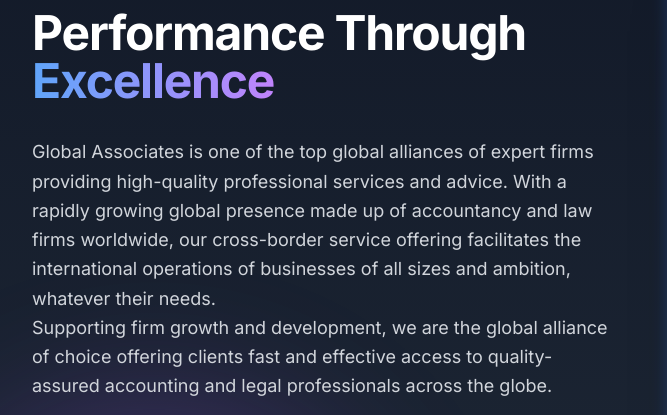
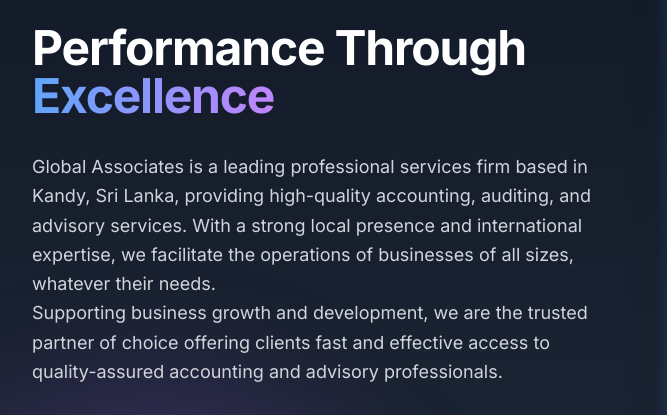
Before and after one commit to nirzaf/gakandy.com, a React app: page / in a window 1280 px wide. Shown: the part 1900-2315 px from the top of the page, 0-667 px from the left. Built offline with nearby package versions, Linux system fonts and the light colour scheme; no server answers.

Commit message:
✨ Refactor HomePage and update MissionVision and Performance components
- Removed the PrimeGlobal component from the HomePage for a cleaner layout.
- Updated the MissionVision component to reflect a change in focus from Qatar to Sri Lanka in the vision statement.
- Revised the Performance component to enhance descriptions, emphasizing the firm's local presence in Kandy, Sri Lanka, and its role in providing high-quality accounting and advisory services.

These changes improve clarity and relevance of the content, aligning with the company's branding and service offerings.

```diff
--- a/src/App.tsx
+++ b/src/App.tsx
@@ -12,7 +12,6 @@
 import ThankYouPage from './pages/ThankYouPage';
 import MissionVision from './components/MissionVision';
 import Performance from './components/Performance';
-import PrimeGlobal from './components/PrimeGlobal';
 import { Toaster } from 'react-hot-toast';
 
 function HomePage() {
@@ -20,7 +19,6 @@
     <div className="bg-site-bg">
       <Hero />
       <WhyChooseUs />
-      <PrimeGlobal />
       <Performance />
       <Services />
       <MissionVision />
--- a/src/components/MissionVision.tsx
+++ b/src/components/MissionVision.tsx
@@ -78,7 +78,7 @@
                 <h3 className="text-2xl font-bold text-gray-900 ml-4">Our Vision</h3>
               </div>
               <p className="text-lg text-gray-600 leading-relaxed mb-6">
-                Shaping the future of financial services in Qatar by setting new standards of excellence and innovation in auditing and consultancy.
+                Shaping the future of financial services in Sri Lanka by setting new standards of excellence and innovation in auditing and consultancy.
               </p>
               <ul className="space-y-3">
                 {['Industry Leadership', 'Continuous Innovation', 'Regional Excellence'].map((item) => (
--- a/src/components/Performance.tsx
+++ b/src/components/Performance.tsx
@@ -42,14 +42,13 @@
               className="prose prose-lg prose-invert"
             >
               <p className="text-gray-300 leading-relaxed text-lg">
-                Global Associates is one of the top global alliances of expert firms providing
-                high-quality professional services and advice. With a rapidly growing global presence made up of accountancy
-                and law firms worldwide, our cross-border service offering facilitates the international operations of
-                businesses of all sizes and ambition, whatever their needs.
+                Global Associates is a leading professional services firm based in Kandy, Sri Lanka, providing
+                high-quality accounting, auditing, and advisory services. With a strong local presence and international expertise,
+                we facilitate the operations of businesses of all sizes, whatever their needs.
               </p>
               <p className="text-gray-300 leading-relaxed text-lg">
-                Supporting firm growth and development, we are the global alliance of choice offering clients fast and
-                effective access to quality-assured accounting and legal professionals across the globe.
+                Supporting business growth and development, we are the trusted partner of choice offering clients fast and
+                effective access to quality-assured accounting and advisory professionals.
               </p>
             </motion.div>
 
```
